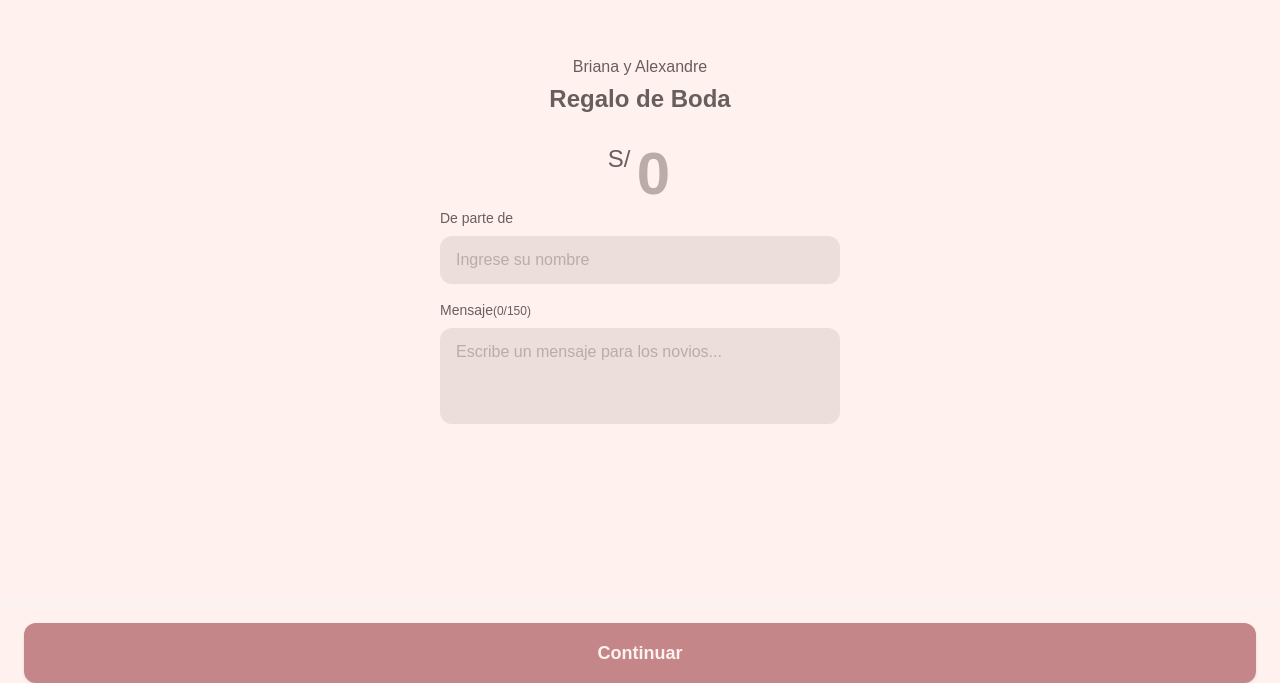
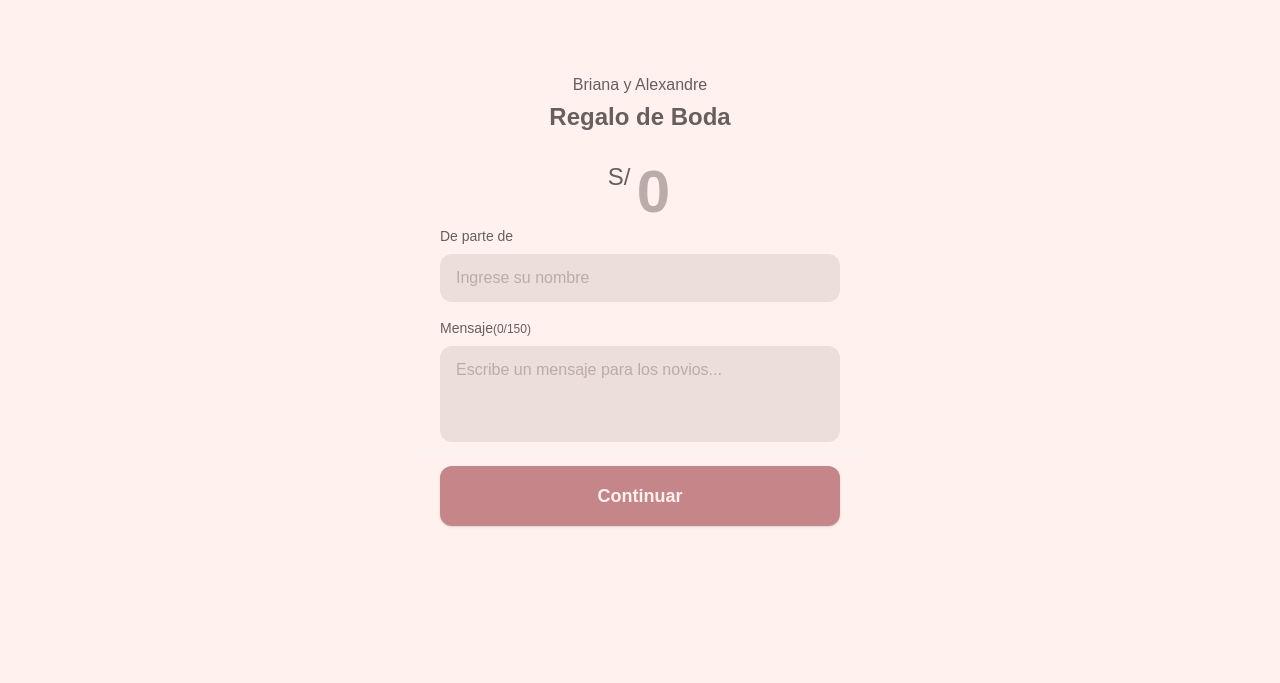
Before and after one commit to alexandrecastillo/probando-next, a Next.js app: page / in a window 1280 px wide. Shown: the part 117-800 px from the top of the page. Built offline with nearby package versions, Linux system fonts and the light colour scheme; a web font is replaced by a local one.

Commit message:
mejora diseno
Co-authored-by: Copilot <copilot@github.com>

```diff
--- a/app/components/WeddingGiftFlow.tsx
+++ b/app/components/WeddingGiftFlow.tsx
@@ -183,7 +183,7 @@ export default function WeddingGiftFlow() {
       )}
 
       {/* Step 1 */}
-      <div className={`flex flex-col h-full max-w-md mx-auto w-full relative pb-28 ${step !== 1 || isLoading ? "hidden" : ""}`}>
+      <div className={`flex flex-col h-full max-w-md mx-auto w-full ${step !== 1 || isLoading ? "hidden" : ""}`}>
           {/* Header */}
           <div className="relative px-6 pt-8 pb-6">
             <div className="text-center">
@@ -263,7 +263,7 @@ export default function WeddingGiftFlow() {
           </div>
 
           {/* Bottom Button */}
-          <div className="fixed bottom-0 left-0 right-0 px-6 pb-safe py-4 border-t border-gray-100 bg-fondo z-10">
+          <div className="px-6 pb-safe py-4 border-t border-gray-100">
             <button
               type="button"
               onClick={() => handleContinue(1)}
@@ -276,7 +276,7 @@ export default function WeddingGiftFlow() {
       </div>
 
       {/* Step 2 */}
-      <div  className={`flex flex-col h-full max-w-md mx-auto w-full relative pb-28 ${step !== 2 || isLoading ? "hidden" : ""}`}>
+      <div  className={`flex flex-col h-full max-w-md mx-auto w-full ${step !== 2 || isLoading ? "hidden" : ""}`}>
           {/* Header */}
           <div className="relative px-6 pt-8 pb-6">
             <button
@@ -370,7 +370,7 @@ export default function WeddingGiftFlow() {
           </div>
 
           {/* Bottom Button */}
-          <div className="fixed bottom-0 left-0 right-0 px-6 pb-safe py-4 border-t border-gray-100 bg-fondo z-10">
+          <div className="px-6 pb-safe py-4 border-t border-gray-100">
             <button
               onClick={() => handleContinue(2)}
               className="w-full font-semibold py-4 rounded-xl transition-colors duration-200 shadow-sm bg-button text-lg text-texto-button cursor-pointer"
```
